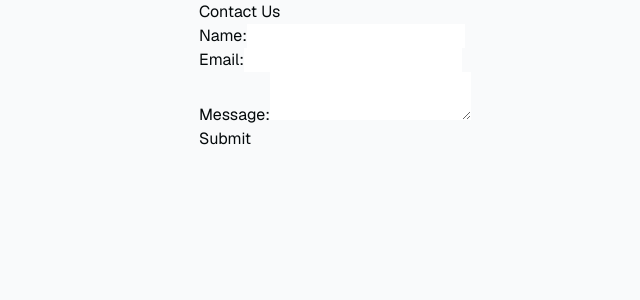
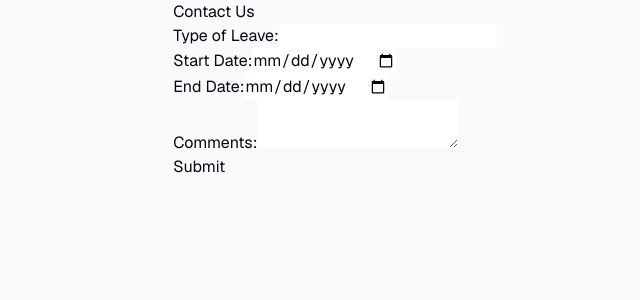
Before and after one commit to Emory-Hack4Impact/Odyssey, a Next.js app: page /dashboard/time-off-req in a window 1280 px wide. Shown: the top 300 px of the page, without its empty margins (305-945 px from the left). Built offline with nearby package versions, Linux system fonts and the light colour scheme.

Commit message:
Update form fields

```diff
--- a/app/dashboard/time-off-req/TimeOffForm.tsx
+++ b/app/dashboard/time-off-req/TimeOffForm.tsx
@@ -1,17 +1,18 @@
-'use client';
 import React, { useState } from 'react';
 
 interface FormData {
-  name: string;
-  email: string;
-  message: string;
+  leaveType: string;
+  startDate: string;
+  endDate: string;
+  comments: string;
 }
 
 const TimeOffForm: React.FC = () => {
   const [formData, setFormData] = useState<FormData>({
-    name: '',
-    email: '',
-    message: ''
+    leaveType: '',
+    startDate: '',
+    endDate: '',
+    comments: ''
   });
 
   const handleChange = (e: React.ChangeEvent<HTMLInputElement | HTMLTextAreaElement>) => {
@@ -29,38 +30,50 @@ const TimeOffForm: React.FC = () => {
   };
 
   return (
+    <div>
       <form onSubmit={handleSubmit}>
         <div>
-        <label htmlFor="name">Name:</label>
+          <label htmlFor="leaveType">Type of Leave:</label>
           <input
             type="text"
-          id="name"
-          name="name"
-          value={formData.name}
+            id="leaveType"
+            name="leaveType"
+            value={formData.leaveType}
             onChange={handleChange}
           />
         </div>
         <div>
-        <label htmlFor="email">Email:</label>
+          <label htmlFor="startDate">Start Date:</label>
           <input
-          type="email"
-          id="email"
-          name="email"
-          value={formData.email}
+            type="date"
+            id="startDate"
+            name="startDate"
+            value={formData.startDate}
             onChange={handleChange}
           />
         </div>
         <div>
-        <label htmlFor="message">Message:</label>
+          <label htmlFor="endDate">End Date:</label>
+          <input
+            type="date"
+            id="endDate"
+            name="endDate"
+            value={formData.endDate}
+            onChange={handleChange}
+          />
+        </div>
+        <div>
+          <label htmlFor="comments">Comments:</label>
           <textarea
-          id="message"
-          name="message"
-          value={formData.message}
+            id="comments"
+            name="comments"
+            value={formData.comments}
             onChange={handleChange}
           />
         </div>
         <button type="submit">Submit</button>
       </form>
+    </div>
   );
 };
 
--- a/app/dashboard/time-off-req/page.tsx
+++ b/app/dashboard/time-off-req/page.tsx
@@ -1,3 +1,4 @@
+'use client';
 import TimeOffForm from './TimeOffForm';
 
 const Home: React.FC = () => {
```
Lines whose indentation alone changed are shown as unchanged.
